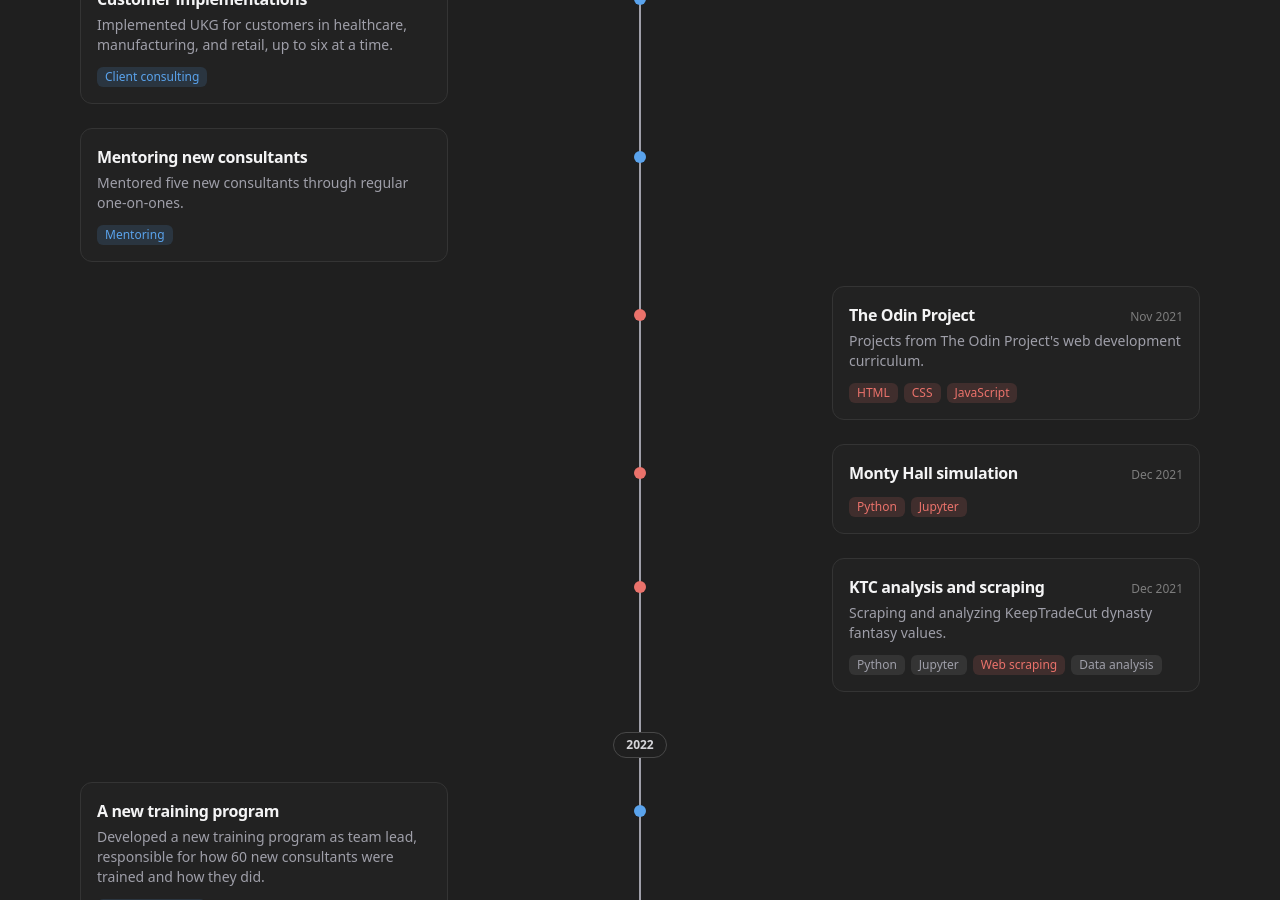
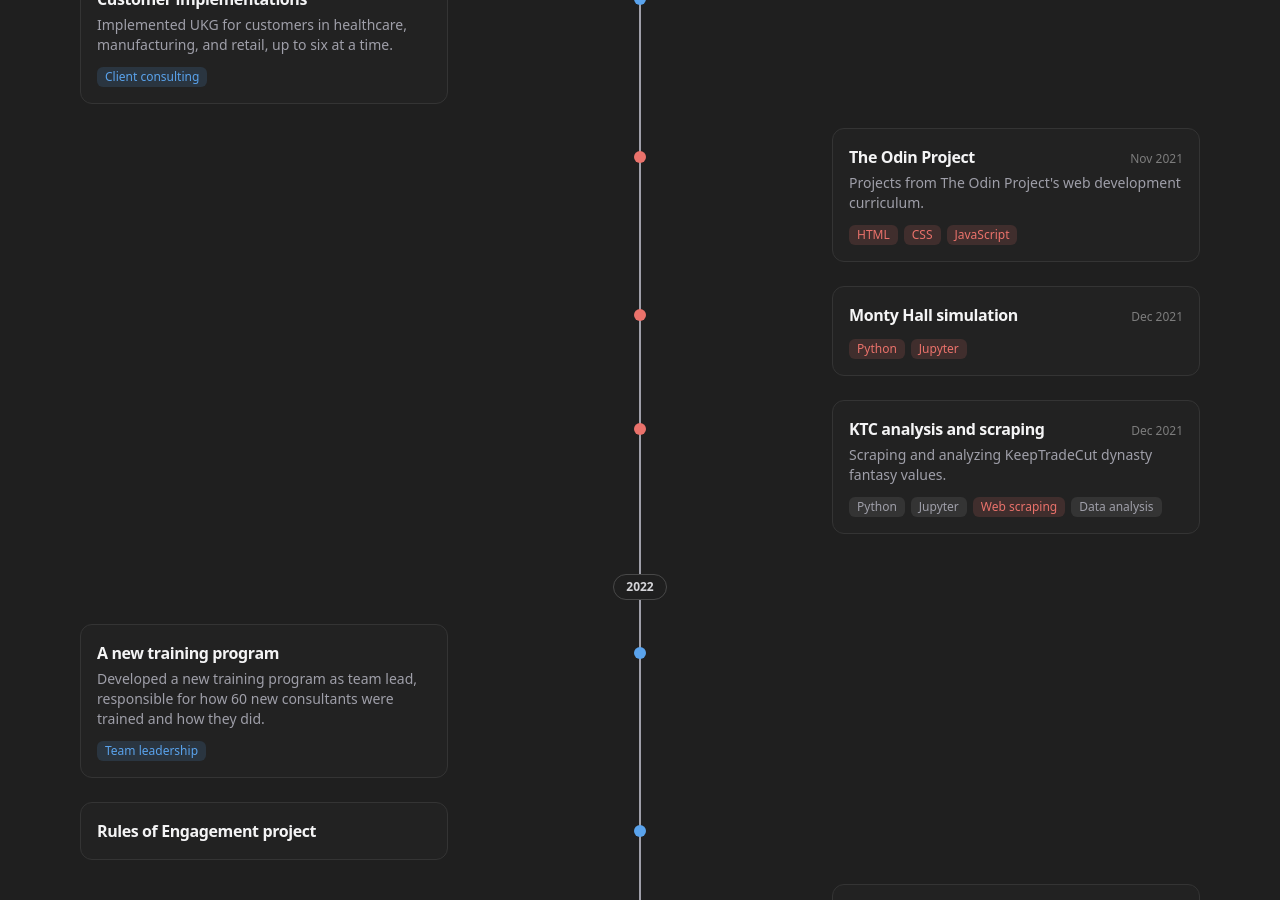
Before and after one commit to jsimerly/personal-site, a React (Vite) app in the folder frontend/: page / in a window 1280 px wide. Shown: the part 1900-2800 px from the top of the page. Built offline with nearby package versions, Linux system fonts and the light colour scheme; no server answers.

Commit message:
Move mentoring new consultants to mid-2022, after the training program

```diff
--- a/frontend/src/content/journey.js
+++ b/frontend/src/content/journey.js
@@ -115,7 +115,7 @@ const entries = [
     skills: { 'Team leadership': 2 },
   },
   {
-    date: '2021-09',
+    date: '2022-06',
     side: 'work',
     position: ukgConsultant,
     title: 'Mentoring new consultants',
```
